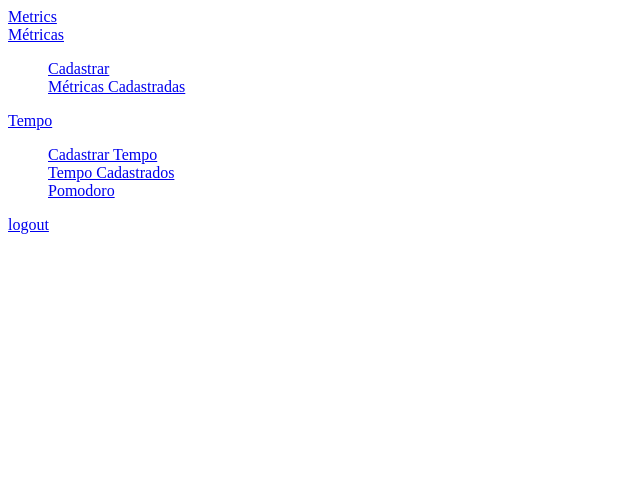
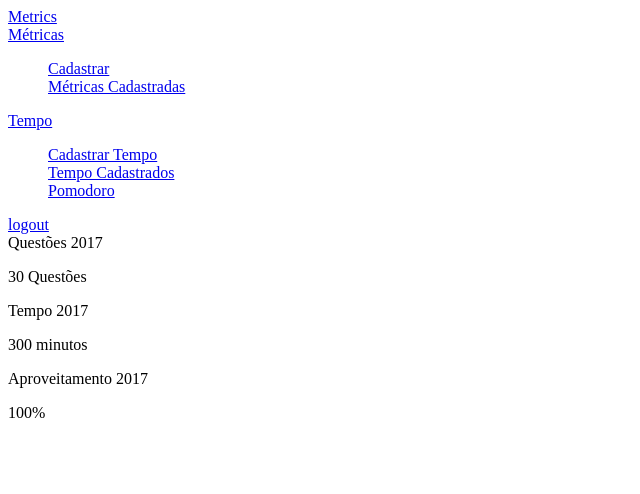
Before and after one commit to SeaBrine/metrics-app, a PHP site: template src/views/home/index.phtml in a window 1280 px wide. Shown: the top 494 px of the page, without its empty margins (0-640 px from the left). Run offline with PHP 8.4, Linux system fonts and the light colour scheme; the template is opened without the code that fills it, so the values that code supplies are empty.

Commit message:
Adicionado cards na home e adicionado função para obtenção dos dados para o grafico

```diff
--- a/src/Route.php
+++ b/src/Route.php
@@ -58,6 +58,12 @@ class Route
             "action" => "index"
         );
 
+        $routes[] = array(
+            "route" => "/home/graphic",
+            "controller" => "homeController",
+            "action" => "graphic"
+        );
+
         $this->setRoute($routes);
     }
 
--- a/src/views/home/index.phtml
+++ b/src/views/home/index.phtml
@@ -45,10 +45,47 @@
     </div>
 </nav>
 
+<div class="container">
+    <div class="row">
+        <div class="col-md-4">
+            <div class="card text-white bg-info mb-3" style="max-width: 20rem;">
+                <div class="card-header">Questões <?= date('Y')?></div>
+                <div class="card-body">
+                    <p>30 Questões</p>
+                </div>
+            </div>
+        </div>
+        <div class="col-md-4">
+            <div class="card text-white bg-primary mb-3" style="max-width: 20rem;">
+                <div class="card-header">Tempo <?= date('Y')?></div>
+                <div class="card-body">
+                    <p>300 minutos</p>
+                </div>
+            </div>
+        </div>
+        <div class="col-md-4">
+            <div class="card text-white bg-success mb-3" style="max-width: 20rem;">
+                <div class="card-header">Aproveitamento <?= date("Y") ?></div>
+                <div class="card-body">
+                    <p>100%</p>
+                </div>
+            </div>
+        </div>
+    </div>
+</div>
+
 
 <script><?= $this->view->jquery ?></script>
 <script><?= $this->view->popper ?></script>
 <script><?= $this->view->bootstrapJs ?></script>
 <script><?= $this->view->nowUiKitJs ?></script>
+<script>
+    $(document).ready(function () {
+       $.post('/home/graphic', function (data, status) {
+           var json = JSON.parse(data);
+           alert("Data: " + json.teste + "\nStatus: " + status);
+       })
+    });
+</script>
 </body>
 </html>
```
Also changed, not shown: src/controller/HomeController.php (+10 -1 lines).
